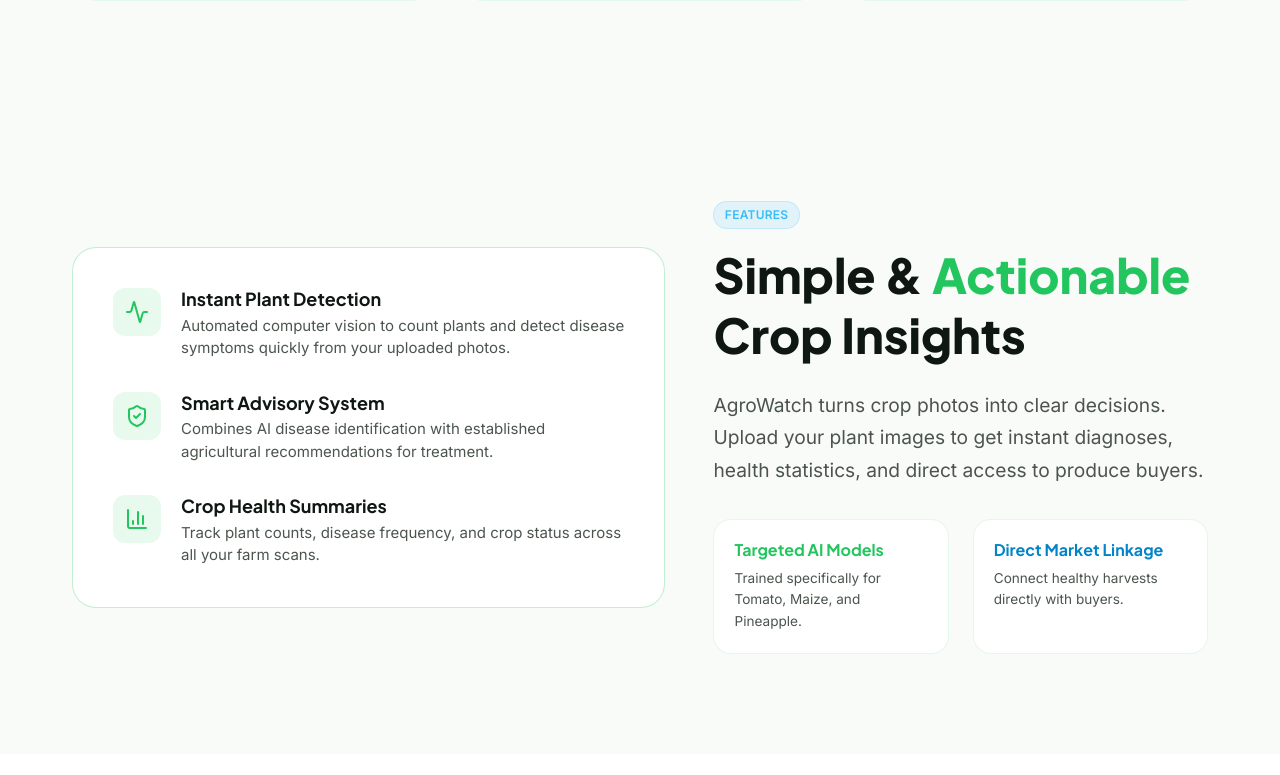
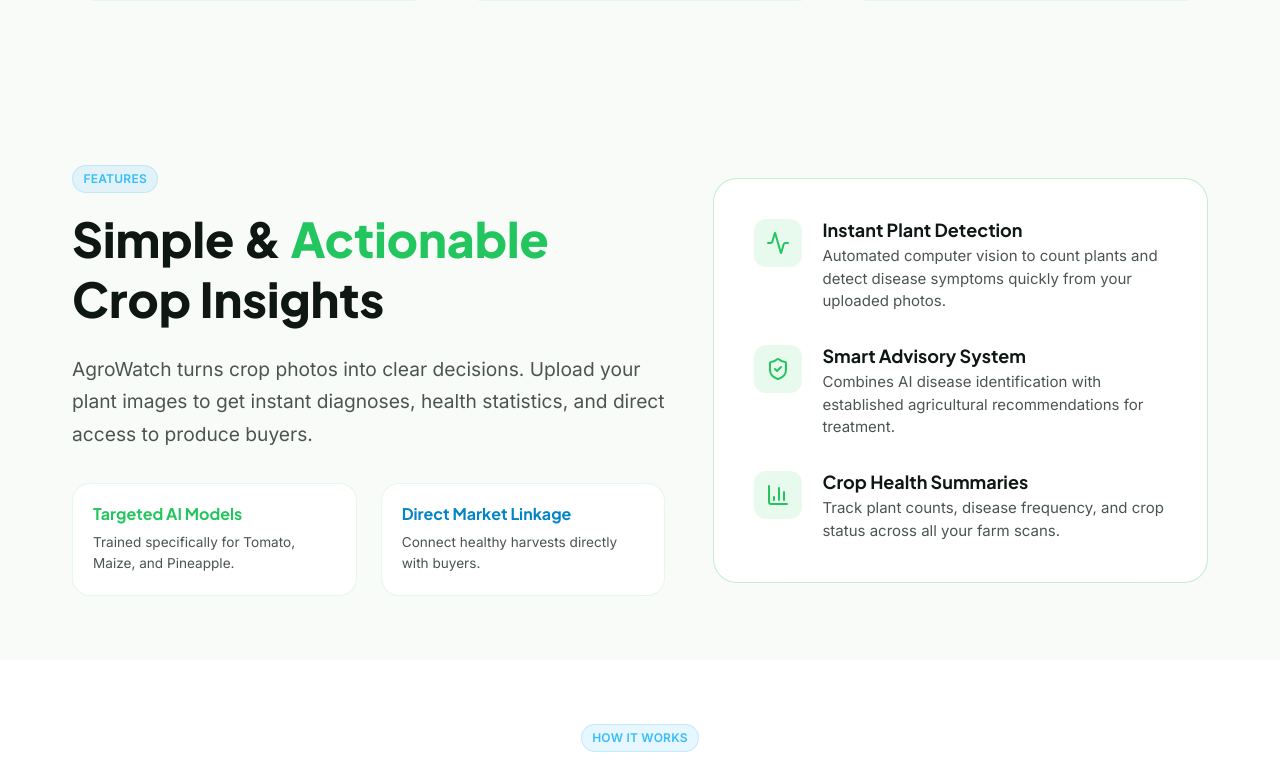
Before and after one commit to Afrokells/AGROWATCH, a React (Vite) app in the folder frontend/: page / in a window 1280 px wide. Shown: the part 1644-2419 px from the top of the page. Built offline with nearby package versions, Linux system fonts and the light colour scheme; no server answers; what @capacitor/core would draw is missing.

Commit message:
feat(landing): reorder features section so title and summary come before details card

```diff
--- a/frontend/src/pages/Landing/LandingPage.jsx
+++ b/frontend/src/pages/Landing/LandingPage.jsx
@@ -300,10 +300,30 @@
       </section>
 
       {/* Features Detail Section */}
-      <section id="features" style={{ padding: '100px 0', position: 'relative' }}>
+      <section id="features" style={{ padding: 'clamp(60px, 8vh, 100px) 0', position: 'relative' }}>
         <div className="container grid-hero">
+          <div>
+            <Badge label="FEATURES" variant="info" style={{ marginBottom: 16 }} />
+            <h2 style={{ fontSize: 'clamp(2rem, 4vw, 3rem)', fontWeight: 800, color: 'var(--text-primary)', marginBottom: 'var(--sp-6)' }}>
+              Simple & <span style={{ color: 'var(--accent)' }}>Actionable</span> Crop Insights
+            </h2>
+            <p style={{ color: 'var(--text-secondary)', fontSize: 'clamp(1rem, 2vw, 1.2rem)', marginBottom: 'var(--sp-8)', lineHeight: 1.7 }}>
+              AgroWatch turns crop photos into clear decisions. Upload your plant images to get instant diagnoses, health statistics, and direct access to produce buyers.
+            </p>
+            <div className="grid-features-box">
+              <div className="glass" style={{ padding: '20px' }}>
+                <h4 style={{ color: 'var(--accent)', marginBottom: 8 }}>Targeted AI Models</h4>
+                <p style={{ fontSize: '0.85rem', color: 'var(--text-secondary)' }}>Trained specifically for Tomato, Maize, and Pineapple.</p>
+              </div>
+              <div className="glass" style={{ padding: '20px' }}>
+                <h4 style={{ color: 'var(--info)', marginBottom: 8 }}>Direct Market Linkage</h4>
+                <p style={{ fontSize: '0.85rem', color: 'var(--text-secondary)' }}>Connect healthy harvests directly with buyers.</p>
+              </div>
+            </div>
+          </div>
+
           <div style={{ position: 'relative' }}>
-            <div className="glass-strong" style={{ padding: '40px', borderRadius: 'var(--radius-xl)' }}>
+            <div className="glass-strong" style={{ padding: 'clamp(24px, 4vw, 40px)', borderRadius: 'var(--radius-xl)' }}>
               <div style={{ display: 'flex', flexDirection: 'column', gap: 'var(--sp-8)' }}>
                 <FeatureItem
                   icon={<Activity size={24} />}
@@ -320,26 +340,6 @@
                   title="Crop Health Summaries"
                   desc="Track plant counts, disease frequency, and crop status across all your farm scans."
                 />
-              </div>
-            </div>
-          </div>
-
-          <div>
-            <Badge label="FEATURES" variant="info" style={{ marginBottom: 16 }} />
-            <h2 style={{ fontSize: '3rem', fontWeight: 800, color: 'var(--text-primary)', marginBottom: 'var(--sp-6)' }}>
-              Simple & <span style={{ color: 'var(--accent)' }}>Actionable</span> Crop Insights
-            </h2>
-            <p style={{ color: 'var(--text-secondary)', fontSize: '1.2rem', marginBottom: 'var(--sp-8)', lineHeight: 1.7 }}>
-              AgroWatch turns crop photos into clear decisions. Upload your plant images to get instant diagnoses, health statistics, and direct access to produce buyers.
-            </p>
-            <div className="grid-features-box">
-              <div className="glass" style={{ padding: '20px' }}>
-                <h4 style={{ color: 'var(--accent)', marginBottom: 8 }}>Targeted AI Models</h4>
-                <p style={{ fontSize: '0.85rem', color: 'var(--text-secondary)' }}>Trained specifically for Tomato, Maize, and Pineapple.</p>
-              </div>
-              <div className="glass" style={{ padding: '20px' }}>
-                <h4 style={{ color: 'var(--info)', marginBottom: 8 }}>Direct Market Linkage</h4>
-                <p style={{ fontSize: '0.85rem', color: 'var(--text-secondary)' }}>Connect healthy harvests directly with buyers.</p>
               </div>
             </div>
           </div>
```
